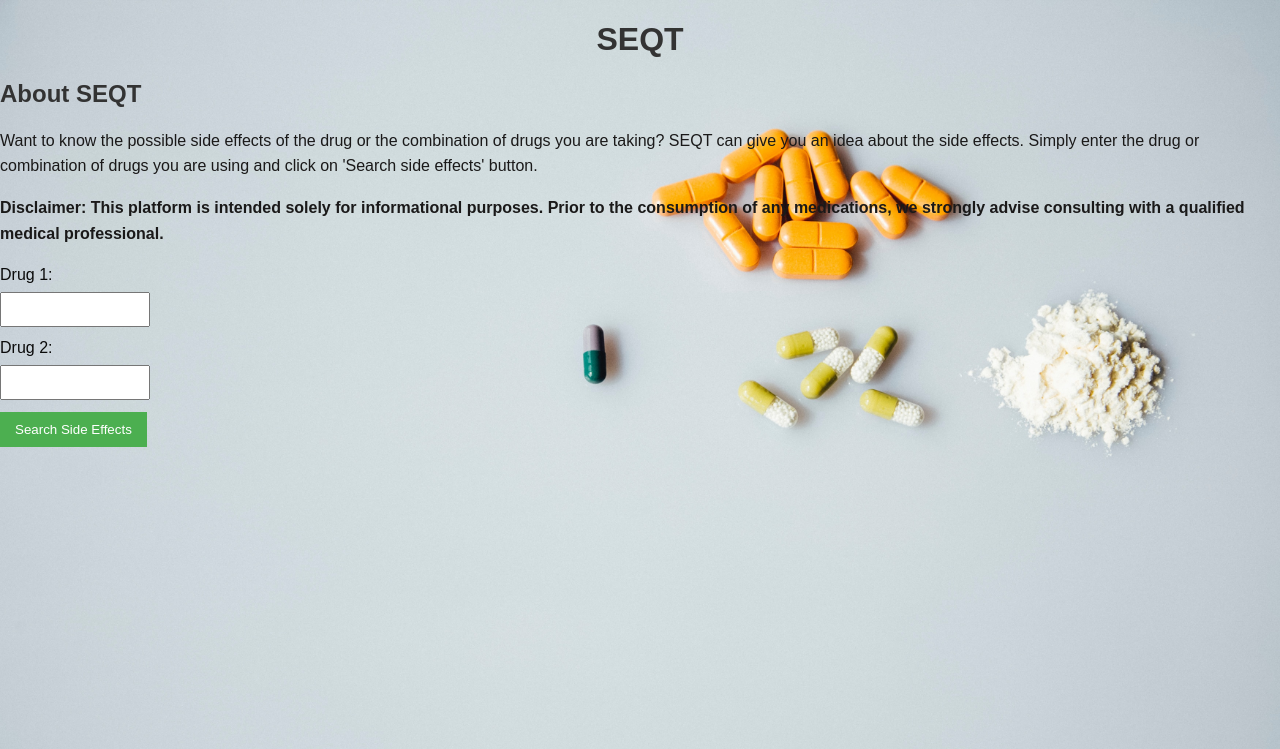
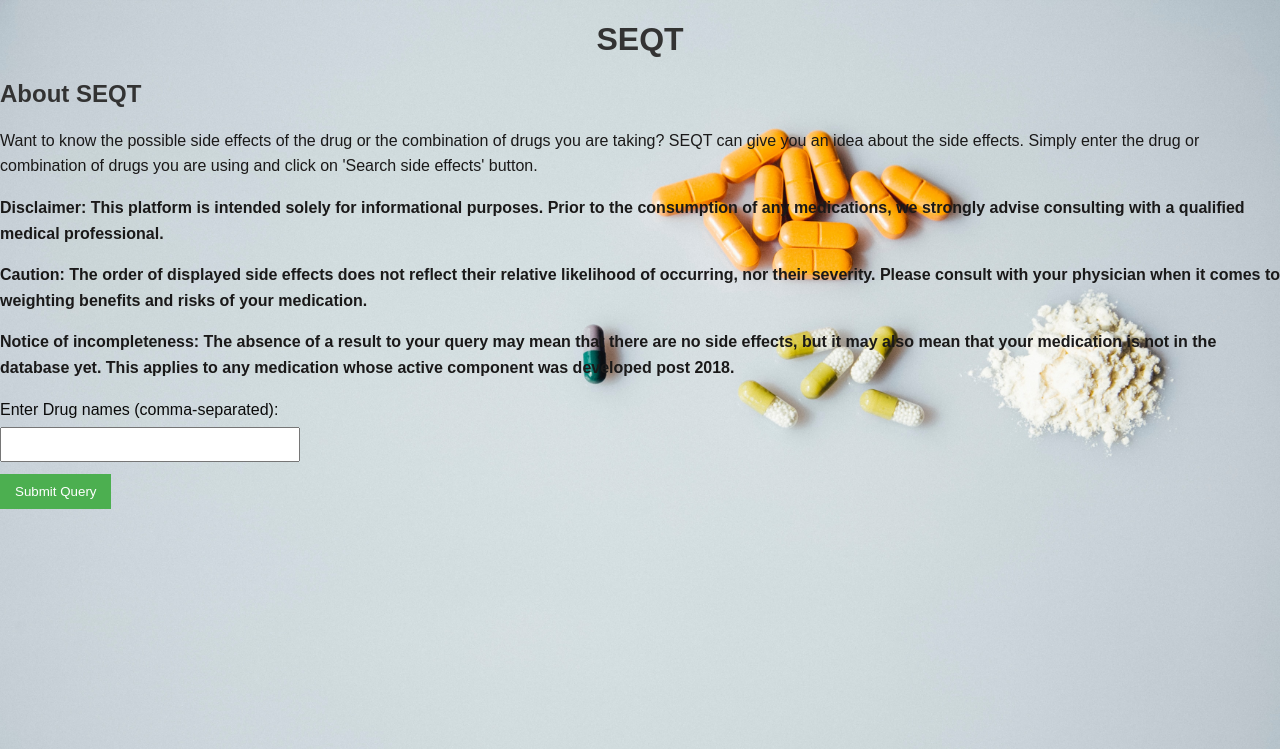
Before and after one commit to Daraan/Drug-Side-Effects, a Flask app: page / in a window 1280 px wide. Shown: the top 749 px of the page. Run offline with Flask 3, Linux system fonts and the light colour scheme.

Commit message:
Updated frontend and example

```diff
--- a/flask_frontend.py
+++ b/flask_frontend.py
@@ -15,35 +15,60 @@ def prepare_kgproject(test=True):
   # Load the class
   global kb
   if test:
+    kb = kg_backend.KnowledgeBase("files/DEMO_KG.ttl")
+  else:
+    import time
+    start = time.time()
     kb = kg_backend.KnowledgeBase("files/SEQT-Onthology.ttl",
                                   "files/db_terms_bridge.ttl",
-                                  "files/SNAP-A-Box_test.ttl")
-  else:
-    kb = kg_backend.KnowledgeBase("files/SEQT-Onthology.ttl",
-                                  "files/SNAP-A-Box.ttl")
+                                  "files/SNAP-A-Box-prefixed.ttl")
+    print("Loading took: ", time.time() - start)
+
   return kb
 
 
-@app.route("/runquery", methods=["POST"])
-def runquery():
+# @app.route("/runquery", methods=["POST"])
+# def runquery():
+#   data = request.get_json()
+#   input1 = data.get("input1")
+#   input2 = data.get("input2")
+
+#   # Call your Python function with the provided inputs
+#   kb = prepare_kgproject(test=True)
+#   # results = kb.sideffect_single_drug(
+#   #     input1) if not input2 else kb.sideffect_drug_drug(input1, input2)
+#   results = kb.side_effects_of_drug_names(input1, input2)
+
+#   # Extract and format the desired values
+#   formatted_results = [
+#       str(r) for result in results for r in result if isinstance(r, Literal)
+#   ]
+
+#   # Join the formatted results with commas
+#   response_text = ", ".join(
+#       formatted_results) if formatted_results else 'Not found'
+
+#   return Response(response=response_text,
+#                   content_type='text/plain;charset=utf-8')
+
+
+@app.route('/runquery', methods=['POST'])
+def run_query():
   data = request.get_json()
-  input1 = data.get("input1")
-  input2 = data.get("input2")
+  input_values = data.get('input', '')
 
-  # Call your Python function with the provided inputs
+  # Process the input values (comma-separated)
+  stitch_ids = [id.strip() for id in input_values.split(',')]
   kb = prepare_kgproject(test=True)
-  # results = kb.sideffect_single_drug(
-  #     input1) if not input2 else kb.sideffect_drug_drug(input1, input2)
-  results = kb.side_effects_drug_list(input1, input2)
+  # Call your side_effects_drug_list function
+  results = kb.side_effects_of_drug_names(*stitch_ids)
 
-  # Extract and format the desired values
-  formatted_results = [
-      str(r) for result in results for r in result if isinstance(r, Literal)
-  ]
+  # Convert results to a formatted response (adjust as needed)
+  formatted_result = [str(r) for r in results]
 
   # Join the formatted results with commas
   response_text = ", ".join(
-      formatted_results) if formatted_results else 'Not found'
+      formatted_result) if formatted_result else 'Not found'
 
   return Response(response=response_text,
                   content_type='text/plain;charset=utf-8')
@@ -51,3 +76,28 @@ def runquery():
 
 if __name__ == "__main__":
   app.run(host='0.0.0.0', debug=True)
+
+# if test:
+#     drugs = ["CID000002173", "CID000003345", "CID003062316"]
+# else:
+#     # 'Acetylsalicylic acid': CID000002244
+#     # Ibuprofen: CID000003672
+#     # Paracetamol 'Acetaminophen': CID000001983
+#     #
+#     # drugs =["CID000002244", "CID000003672", "CID000001983"]
+#     drugs = ["CID000002244", "CID000003672", "CID000001983"]
+# drug_names = ['Acetylsalicylic acid', "Ibuprofen", 'Acetaminophen' ]
+
+# print("Query drugs: ", *drugs)
+# results = kb.side_effects_drug_list(*drugs)
+# results = kb.side_effects_of_drug_names(*drug_names)
+# print("Side effects:")
+# print("\n".join(r["side_effect_term"] for r in results))
+
+# print("\n-------------------------\n")
+
+# drugs = input(
+#     "Give a druglist (STITCH IDs) yourself, use spaces to separate: "
+# ).split(" ")
+
+# runquery(input("Write your query: "))
--- a/query_strings.py
+++ b/query_strings.py
@@ -212,6 +212,9 @@ def name_to_stitch(name):
 def names_to_stitch(*names):
     return _names_to_stitch.format(name_list=" ".join('"'+n+'"@en' for n in names))
 
+
+
+# One QUery to rule them all. Does not work :/ VALUES, SELECT UNION ...
 _string_drug_side_effects_with_interactions_from_names = PREFIXE + f"""
 SELECT * WHERE
 {{{{
--- a/templates/index.html
+++ b/templates/index.html
@@ -45,20 +45,18 @@
     <h2>About SEQT</h2>
 
     <!-- Paragraph below Heading 2 -->
-    <p>Want to know the possible side effects of the drug or the combination of drugs you are taking? SEQT can give you an idea about the side effects. Simply enter the drug or combination of drugs you are using and click on 'Search side effects' button.
+    <p>Want to know the possible side effects of the drug or the combination of drugs you are taking? SEQT can give you an idea about the side effects. Simply enter the drug or combination of drugs you are using and click on 'Search side effects' button.</p>
+  <p><strong>Disclaimer: This platform is intended solely for informational purposes. Prior to the consumption of any medications, we strongly advise consulting with a qualified medical professional.</strong></p>
+  <p><strong>Caution: The order of displayed side effects does not reflect their relative likelihood of occurring, nor their severity. Please consult with your physician when it comes to weighting benefits and risks of your medication.</strong></p>
+  <p><strong>Notice of incompleteness: The absence of a result to your query may mean that there are no side effects, but it may also mean that your medication is not in the database yet. This applies to any medication whose active component was developed post 2018.</strong></p>
+
+  <form id="sparqlForm">
+      <label for="input">Enter Drug names (comma-separated):</label>
+      <input type="text" id="input" name="input" style="width: 300px;" required>
       <br>
-<p><strong>Disclaimer: This platform is intended solely for informational purposes. Prior to the consumption of any medications, we strongly advise consulting with a qualified medical professional.</strong></p>
+      <button type="button" onclick="submitForm()">Submit Query</button>
+  </form>
 
-    <!-- Text fields for SPARQL query input -->
-    <form id="sparqlForm">
-        <label for="input1">Drug 1:</label>
-        <input type="text" id="input1" name="input1" maxlength="30" style="width: 150px;" required>
-        <br>
-        <label for="input2">Drug 2:</label>
-          <input type="text" id="input2" name="input2" maxlength="30" style="width: 150px;">
-        <br>
-        <button type="button" onclick="submitForm()">Search Side Effects</button>
-    </form>
 
     <!-- Result of the SPARQL query will be displayed here -->
     <div id="query-result-box" style="display: none;">
@@ -72,8 +70,7 @@
 
   <script>
       function submitForm() {
-            var input1 = document.getElementById("input1").value;
-            var input2 = document.getElementById("input2").value;
+          var input = document.getElementById("input").value;
 
           // Make an AJAX request to the Flask backend
           var xhr = new XMLHttpRequest();
@@ -91,7 +88,7 @@
           };
 
           // Prepare the data to send
-            var data = JSON.stringify({ input1: input1, input2: input2 });
+          var data = JSON.stringify({ input: input });
           xhr.send(data);
       }
   </script>
```
Also changed, not shown: kg_backend.py (+125 -111 lines), main.py (+22 -10 lines). Lines whose indentation alone changed are shown as unchanged.
